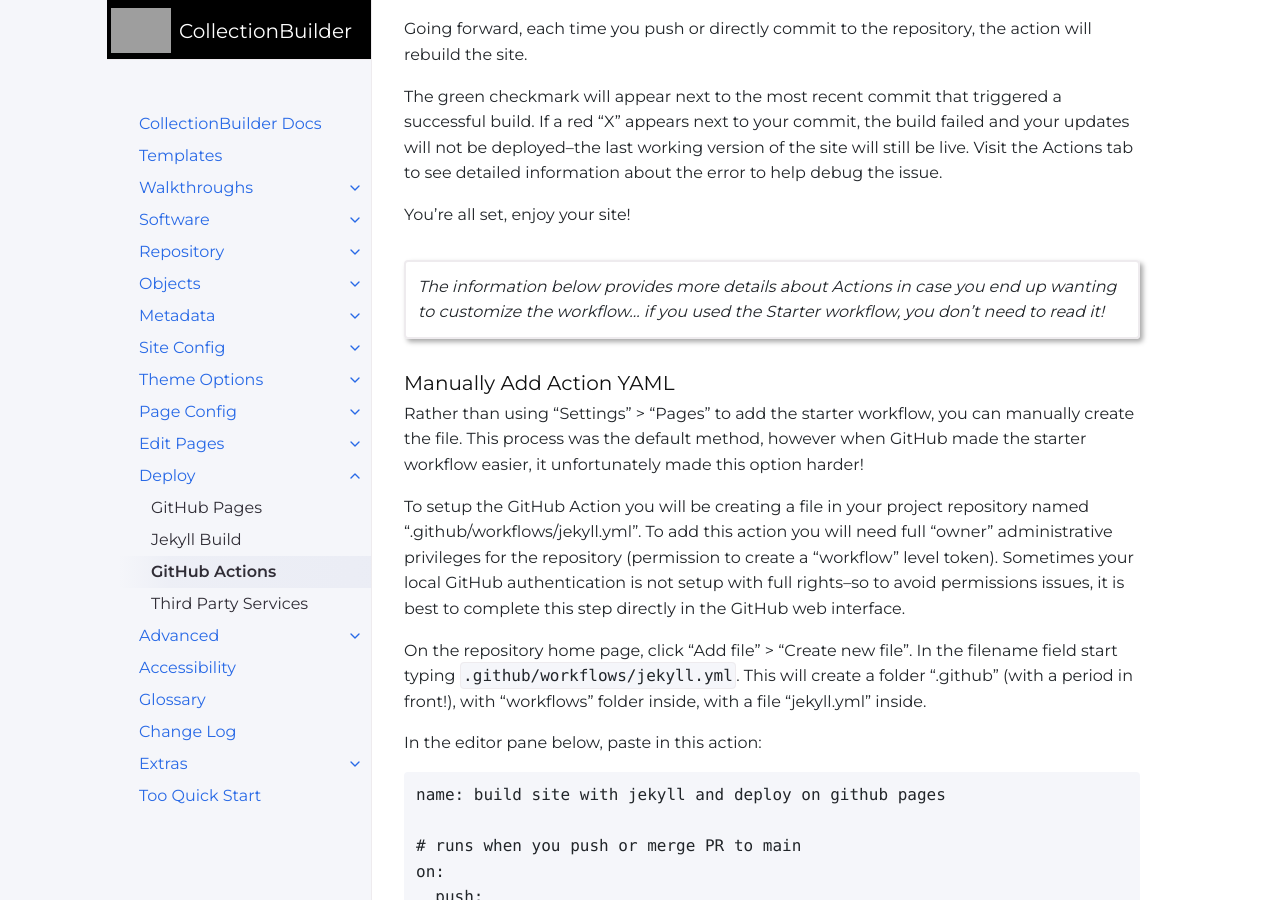
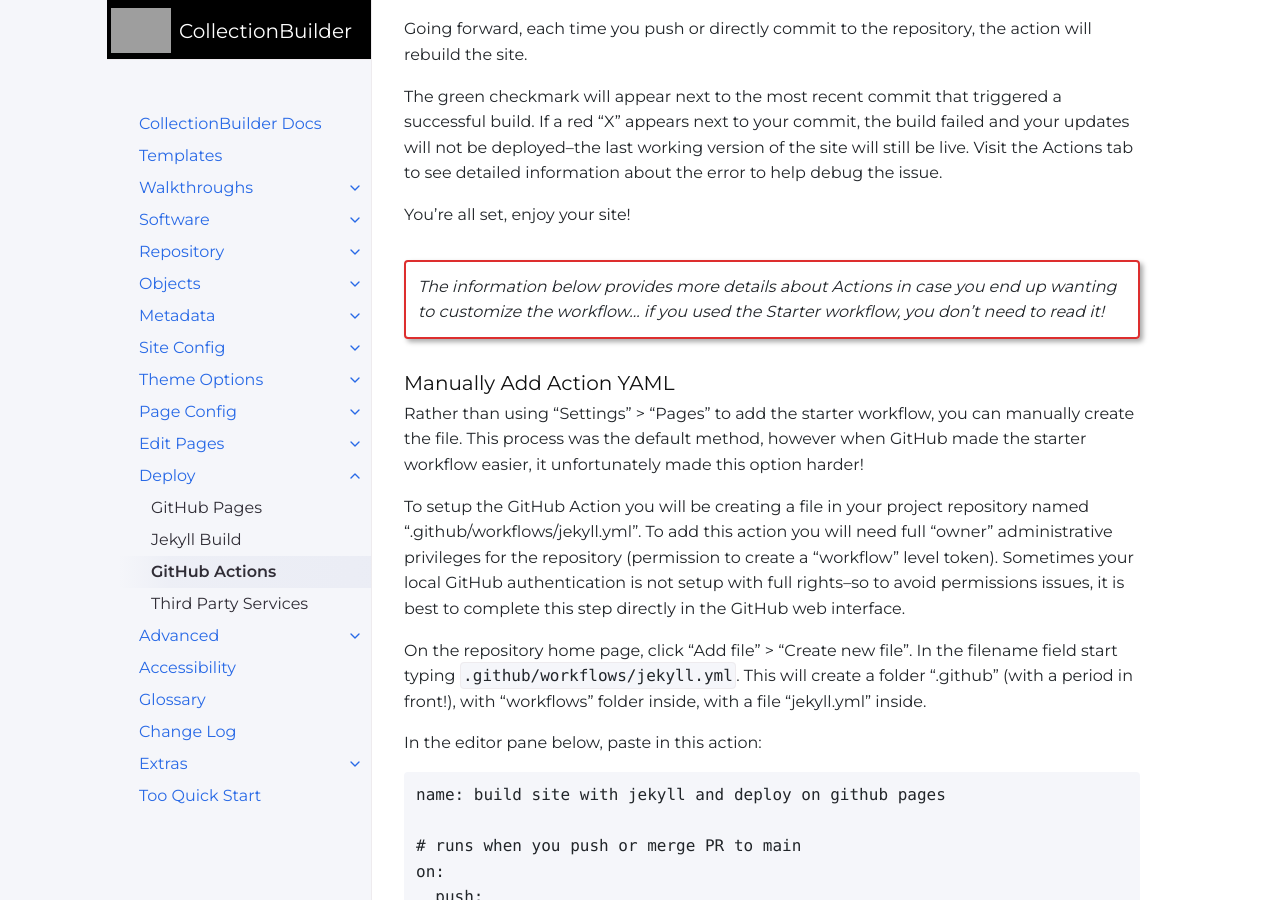
Before and after one commit to CollectionBuilder/cb-docs, a Jekyll site: the page built from docs/deploy/actions.md, in a window 1280 px wide and 900 px high, scrolled down 1558 px. Built offline with Jekyll 4.4.1, drawn with Linux system fonts in a browser that asks for light colours; comment, search, counter and statistics services are not loaded.

Commit message:
Update actions.md

```diff
--- a/docs/deploy/actions.md
+++ b/docs/deploy/actions.md
@@ -51,7 +51,7 @@ Visit the Actions tab to see detailed information about the error to help debug
 
 You're all set, enjoy your site!
 
-{:.alert .alert-danger}
+{:.alert .alert-red}
 *The information below provides more details about Actions in case you end up wanting to customize the workflow... if you used the Starter workflow, you don't need to read it!*
 
 ### Manually Add Action YAML
```
